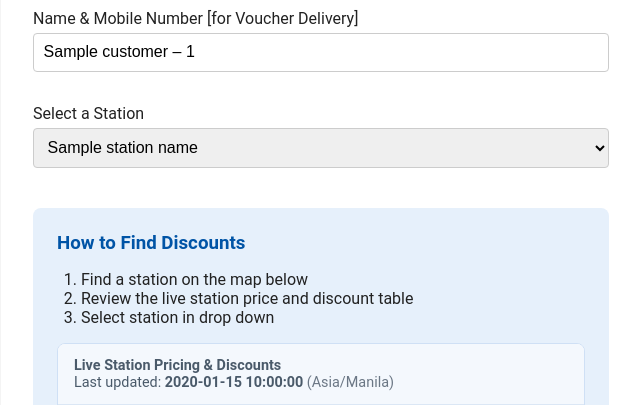
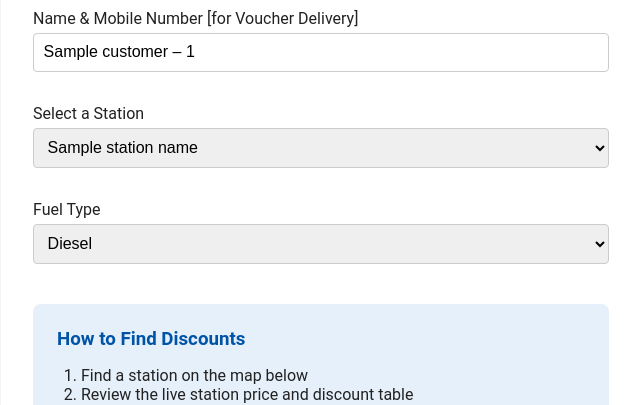
Before and after one commit to kayacohen/unifleet-v2-webapp, a Flask app: template templates/book.html in a window 1280 px wide. Shown: the part 248-653 px from the top of the page, without its empty margins (319-959 px from the left). Run offline with Flask 3, Linux system fonts and the light colour scheme; the template is opened without the code that fills it: most values are stand-ins (such as "Sample title", 1, 10 or a date in 2020).

Commit message:
fuel type selection fully integrated (diesel + gasoline pricing)

```diff
--- a/main.py
+++ b/main.py
@@ -537,7 +537,7 @@ def book():
                 "gasoline_price": gasoline_price,
                 "gasoline_discount": gasoline_discount,
 
-                # Keep old keys for current book.html compatibility until template is updated
+                # Keep old keys for compatibility
                 "price_php_per_liter": diesel_price,
                 "discount_per_liter": diesel_discount,
             })
@@ -631,7 +631,7 @@ def book():
                 'fuel_type': parts[5]
             }
 
-        # === NEW: Validate refuel_datetime >= now+24h (Asia/Manila) ===
+        # === Validate refuel_datetime >= now+24h (Asia/Manila) ===
         refuel_dt_str = (request.form.get('refuel_datetime') or '').strip()
         try:
             # HTML datetime-local is naive; interpret as Manila local
@@ -670,6 +670,12 @@ def book():
 
         # ---- CAPTURE BOOKING-TIME SNAPSHOTS (price & discount) ----
         station_name = (request.form.get('station') or '').strip()
+        product_type = (request.form.get('product_type') or 'diesel').strip().lower()
+
+        if product_type not in ["diesel", "gasoline"]:
+            product_type = "diesel"
+
+        product_type_display = "Gasoline" if product_type == "gasoline" else "Diesel"
 
         # Robust normalizers: fix em/en dashes → '-', strip, lowercase, and slugify
         import re as _re
@@ -683,7 +689,7 @@ def book():
             s = _re.sub(r'[\s-]+', '_', s)
             return s.strip('_')
 
-        # 1) live price snapshot (from price_store)
+        # 1) live price snapshot (fuel-aware, with diesel fallback)
         price_snapshot = 0.0
         price_snapshot_updated_at = 0
         try:
@@ -691,6 +697,7 @@ def book():
             match = None
             target_norm = _norm_dashes(station_name)
             target_slug = _slug(station_name)
+
             for s in stations:
                 if _norm_dashes(s.get("id")) == target_norm:
                     match = s
@@ -705,29 +712,47 @@ def book():
                     if _slug(s.get("name")) == target_slug:
                         match = s
                         break
+
             if match:
-                price_snapshot = float(match.get("price_php_per_liter") or 0)
-                price_snapshot_updated_at = int(match.get("updated_at") or 0)
+                fuel_prices = match.get("fuel_prices") or {}
+                fuel_info = fuel_prices.get(product_type) or {}
+
+                # fallback to diesel if selected fuel is missing
+                if not fuel_info:
+                    fuel_info = fuel_prices.get("diesel") or {}
+
+                price_snapshot = float(
+                    fuel_info.get("price_php_per_liter")
+                    or match.get("price_php_per_liter")
+                    or 0
+                )
+
+                price_snapshot_updated_at = int(
+                    fuel_info.get("updated_at")
+                    or match.get("updated_at")
+                    or 0
+                )
+
         except Exception as _e:
             print("⚠️ price snapshot error:", _e)
 
-        # 2) live discount snapshot (from discount_store)
+        # 2) live discount snapshot (fuel-aware, with diesel fallback)
         dpl_snapshot = 0.0
         dpl_captured_at = int(datetime.utcnow().timestamp())
         try:
-            val = discount_store.get(station_name)
+            val = discount_store.get(station_name, product_type)
+
+            # fallback to diesel if selected fuel discount is missing
             if val is None:
-                all_discounts = discount_store.get_all() or {}
-                for k, v in all_discounts.items():
-                    if _norm_dashes(k) == target_norm or _slug(k) == target_slug:
-                        val = v
-                        break
+                val = discount_store.get(station_name, "diesel")
+
             if val is not None:
                 dpl_snapshot = float(val)
+
         except Exception as _e:
             print("⚠️ discount snapshot error:", _e)
 
-        print(f"[BOOK] snapshots: {price_snapshot} {dpl_snapshot} {price_snapshot_updated_at} {dpl_captured_at} (station='{station_name}')")
+        print(f"[BOOK] snapshots: fuel={product_type_display} price={price_snapshot} discount={dpl_snapshot} price_updated_at={price_snapshot_updated_at} discount_captured_at={dpl_captured_at} station='{station_name}'")
 
         row = {
             'account_code': account_code,
@@ -740,7 +765,7 @@ def book():
             'truck_make': driver_data['truck_make'],
             'truck_model': driver_data['truck_model'],
             'number_of_wheels': driver_data['number_of_wheels'],
-            'fuel_type': driver_data['fuel_type'],
+            'fuel_type': product_type_display,
 
             'contact_name': request.form.get('contact_number').split('–')[0].strip(),
             'contact_number': request.form.get('contact_number').split('–')[-1].strip(),
@@ -787,6 +812,7 @@ def book():
         station_table_updated_at=station_table_updated_at,
         min_refuel=min_refuel
     )
+
 @app.route('/discount-locator')
 def discount_locator():
     try:
--- a/templates/book.html
+++ b/templates/book.html
@@ -131,7 +131,7 @@
 
     .discount-value {
       font-weight: 700;
-      color: #d93025; /* updated to red */
+      color: #d93025;
     }
 
     .price-value {
@@ -185,6 +185,12 @@
         {% for name in station_names %}
           <option value="{{ name }}">{{ name }}</option>
         {% endfor %}
+      </select>
+
+      <label for="product_type">Fuel Type</label>
+      <select name="product_type" id="product_type" class="full-width-input" required>
+        <option value="diesel" selected>Diesel</option>
+        <option value="gasoline">Gasoline</option>
       </select>
 
       <div style="background-color: #e6f0fb; padding: 1.5rem; border-radius: 8px; margin: 1.5rem 0;">
@@ -259,14 +265,14 @@
         <iframe src="https://www.google.com/maps/d/u/1/embed?mid=1-kTfMqXppZshSnH0n4KyTjsBV9Af_9k&ehbc=2E312F&noprof=1" loading="lazy"></iframe>
       </div>
 
-      <label for="requested_amount_php">Prepaid Diesel Amount (in PHP) [Discount Applied Later]</label>
+      <label for="requested_amount_php">Prepaid Diesel/Gasoline Amount (in PHP) [Discount Applied Later]</label>
       <input type="number" name="requested_amount_php" class="full-width-input" required
       value="{{ form_values.requested_amount_php if form_values else '' }}">
 
       <details>
         <summary>How Discounts Work</summary>
         <p>You pay the prepaid amount — and we add a rebate on top based on your selected station’s discount.</p>
-        <p><strong>Example:</strong> You book ₱10,000 at a station with ₱2.50/L discount and a live diesel price of ₱51.30/L.</p>
+        <p><strong>Example:</strong> You book ₱10,000 at a station with ₱2.50/L discount and a live fuel price of ₱51.30/L.</p>
         <p>→ That’s ~195 liters (₱10,000 ÷ 51.30)</p>
         <p>→ Discount = 195L × ₱2.50 = ₱487.50</p>
         <p><strong>Voucher total:</strong> ₱10,000 + ₱487.50 = ₱10,487.50</p>
@@ -320,14 +326,14 @@
         <label for="number_of_wheels">Number of Wheels on Vehicle</label>
         <input type="number" name="number_of_wheels" class="full-width-input">
 
-        <label for="fuel_type">Fuel Type</label>
+        <label for="fuel_type">Vehicle Fuel Type</label>
         <input
           type="text"
           name="fuel_type"
           value="Diesel"
           class="full-width-input"
           readonly
-          title="Fuel type is fixed to Diesel"
+          title="Vehicle fuel type is fixed to Diesel for this MVP"
         />
 
         <label for="truck_make">Vehicle Make</label>
@@ -363,7 +369,7 @@
     }
 
     modeSelect.addEventListener('change', toggleDriverMode);
-    window.addEventListener('load', toggleDriverMode); // Initial load
+    window.addEventListener('load', toggleDriverMode);
   </script>
 
   {% if not presets %}
```
